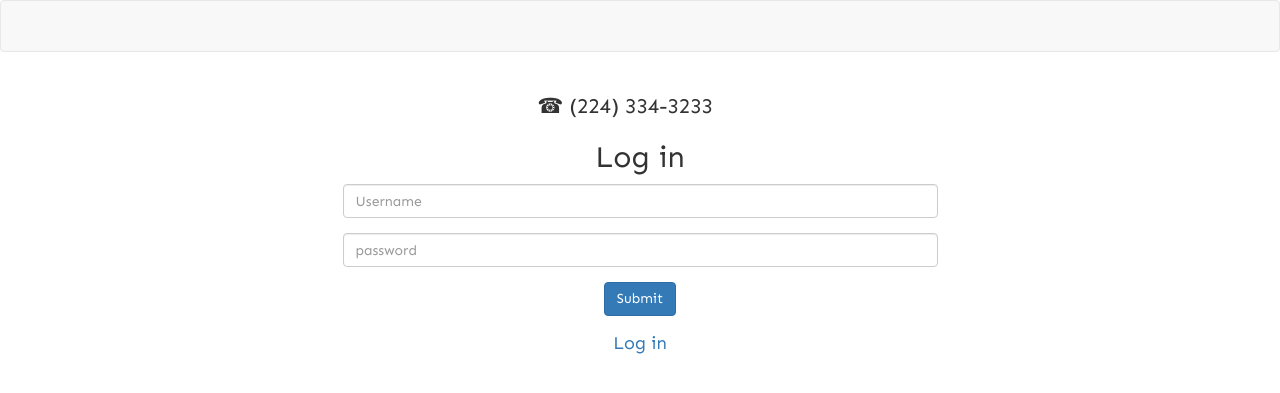
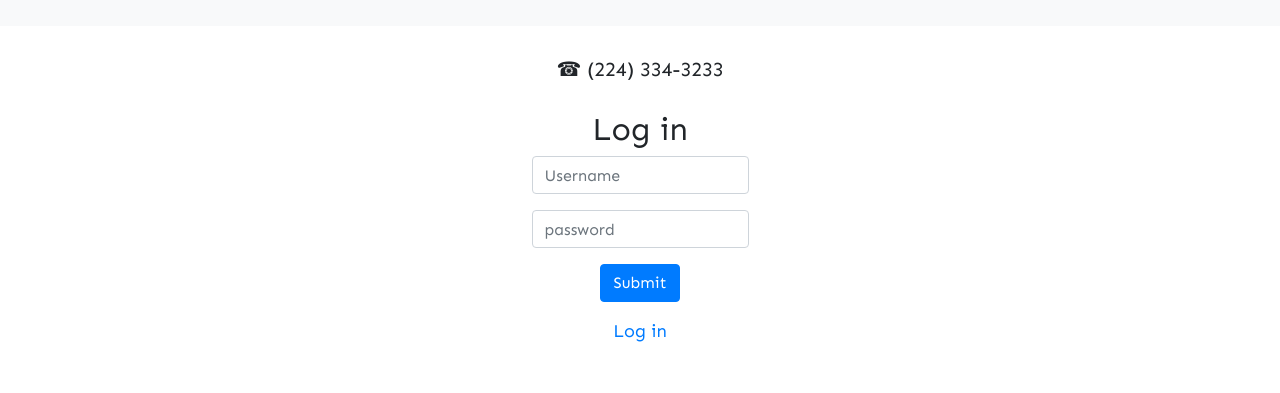
Before and after one commit to tveness/ctmutualaid, a Flask app: template templates/login.html in a window 1280 px wide. Shown: the top 393 px of the page. Run offline with Flask 2, Linux system fonts and the light colour scheme; the template is opened without the code that fills it, so the values that code supplies are empty; parts of the project's set-up code (start-up, migrations or seed data) failed here and were passed over; some libraries are stand-ins or nearby versions.

Commit message:
Updated to Bootstrap 4 (and RTL) Included possibility of jumbotron at bottom of page

```diff
--- a/mod.py
+++ b/mod.py
@@ -8,6 +8,7 @@ from validate_email import validate_email
 
 import config
 
+import re
 import sqlite3
 import string
 import json
@@ -249,8 +250,9 @@ def edit_page(lang, page="home"):
         ids={}
 #        print([i for i in request.form.keys()])
         for i in request.form.keys():
-            id=int(i.split('-',1)[0])
-            ids[id]=1
+            if(len(i.split('-',1))==2):
+                id=int(i.split('-',1)[0])
+                ids[id]=1
 
 
 
@@ -259,6 +261,12 @@ def edit_page(lang, page="home"):
             title=request.form[str(id)+"-title"]
             content=request.form[str(id)+"-content"]
             cursor.execute("UPDATE posts SET title=?, content=? where id=?",(title,content,id))
+        if "jumbo_title" in request.form.keys() and "jumbo_text" in request.form.keys():
+            jumbo_title=request.form['jumbo_title']
+            jumbo_text=request.form['jumbo_text']
+            pj=page+"-jumbo"
+            cursor.execute("UPDATE posts SET title=?, content=? where page_name=? and language=?",(jumbo_title,jumbo_text,pj,lang))
+
 
         conn.commit()
         conn.close()
@@ -325,8 +333,15 @@ def get_page_content(page,lang):
     to_return['langs']=cursor.fetchall()
     to_return['lang']=lang
 
+    #Jumbotron?
+    cursor.execute("SELECT * from posts where language=? AND page_name=?",(lang,page+"-jumbo"))
+    results=cursor.fetchone()
+    to_return['jumbo']=results
+
+
     conn.close()
     return to_return
+
 
 def get_page_vars(lang):
     to_return={}
--- a/templates/404.html
+++ b/templates/404.html
@@ -1,10 +1,10 @@
 {% extends "index.html" %}
 
 {% block content %}
-      <div class="container-fluid col-lg-8 col-lg-offset-2 row text-center">
+      <div class="container-fluid col-lg-8 mx-auto row justify-content-center text-center">
       <h2>404 not found</h2>
       </div>
-      <div class="container-fluid col-lg-8 col-lg-offset-2 row text-center" style="margin-bottom:40px;">
+      <div class="container-fluid col-lg-8 mx-auto row text-center justify-content-center" style="margin-bottom:40px;">
         Sorry, this page does not yet exist. If it is a missing translation, we'd love your help!
       </div>
 {% endblock %}
--- a/templates/activate_user.html
+++ b/templates/activate_user.html
@@ -7,7 +7,7 @@
 
       <form method="post">
 
-        <div class="table-responsive col-10">
+        <div class="table-responsive col-10 mx-auto">
           <table class="table">
         <tr> <th>Name</th> <th>Select</th></tr>
         {% for i in user_list %}
--- a/templates/index.html
+++ b/templates/index.html
@@ -1,15 +1,18 @@
 <!DOCTYPE html>
 
-<html lang="{{ content.lang }}">
+<html lang="{{ content.lang }}" {% if content.rtl==1 %}dir="rtl"{% endif %}>
 <head>
   		<meta charset="utf-8">
 		<meta name="viewport" content="width=device-width, initial-scale=1">
 <title> {{ content.site_name }} </title>
-  		<link rel="stylesheet" href="https://maxcdn.bootstrapcdn.com/bootstrap/3.4.1/css/bootstrap.min.css">
-      <link href="https://fonts.googleapis.com/css2?family=Sen&display=swap" rel="stylesheet">
-      {% if content.rtl==1 %}
-        <link rel="stylesheet" href="https://cdn.rawgit.com/morteza/bootstrap-rtl/v3.3.4/dist/css/bootstrap-rtl.min.css">
-      {% endif %}
+<!-- Latest compiled and minified CSS -->
+{% if content.rtl==1 %}
+<link rel="stylesheet" href="https://cdn.rtlcss.com/bootstrap/v4.2.1/css/bootstrap.min.css" integrity="sha384-vus3nQHTD+5mpDiZ4rkEPlnkcyTP+49BhJ4wJeJunw06ZAp+wzzeBPUXr42fi8If" crossorigin="anonymous">
+{% else %}
+<link rel="stylesheet" href="https://stackpath.bootstrapcdn.com/bootstrap/4.4.1/css/bootstrap.min.css" integrity="sha384-Vkoo8x4CGsO3+Hhxv8T/Q5PaXtkKtu6ug5TOeNV6gBiFeWPGFN9MuhOf23Q9Ifjh" crossorigin="anonymous">
+{% endif %}
+
+<link href="https://fonts.googleapis.com/css2?family=Sen&display=swap" rel="stylesheet">
       <style>
       .table th {
         text-align: center;
@@ -24,28 +27,23 @@ body{
 
 
       </head>
-
-<body id="index" class="home">
-
-  <nav class="navbar navbar-default">
-    <div class="container-fluid">
-	    <div class="navbar-header">
-  	    <a class="navbar-brand" href="/{{ content.lang }}">{{ content.display_site_name|markdown}}</a>
-	    </div>
+<body class="home">
+  <nav class="navbar navbar-light navbar-expand-sm bg-light">
+	    <a class="navbar-brand" href="/{{ content.lang }}">{{content.site_name}}</a>
         <ul class="nav navbar-nav">
           {% for p in content.pages %}
-            <li{% if p[0] == content.page %} class="active"{% endif %}><a href="/{{content.lang}}/{{ p[0] }}">{{ p[1] }}</a></li>
+            <li class="nav-item {% if p[0] == content.page %}active{% endif %}"><a class="nav-link" href="/{{content.lang}}/{{ p[0] }}">{{ p[1] }}</a></li>
           {% endfor %}
         </ul>
-	<ul class="nav navbar-nav {% if content.rtl ==1  %} navbar-left {% else %} navbar-right {% endif %}">
+	<ul class="nav navbar-nav ml-auto">
     {% for l in content.langs %}
-		<li><a href="/{{ l[0] }}/{{ content.page }}" {% if l[0] == content.lang %} class="active"{% endif %}>{{ l[1] }}</a></li>
+		<li class="nav-item"><a class="nav-link" href="/{{ l[0] }}/{{ content.page }}" {% if l[0] == content.lang %} class="active"{% endif %}>{{ l[1] }}</a></li>
     {% endfor %}
 	</ul>
     </div>
   </nav>
 
-<div class=" container-fluid col-lg-12 text-center row">
+<div class="jumbotron jumbotron-fluid text-center bg-white" style="margin-bottom:0px; padding-bottom:10px; padding-top:20px;">
 <h1>{{content.display_site_name|markdown}}</h1>
 <p class="lead"> ☎ (224) 334-3233 </p>
 {% if content.lead %}<p class="lead">{{ content.lead }}</p> {% endif %}
@@ -53,30 +51,35 @@ body{
 
 
 {% if content.page_content %}
-<div class="container-fluid text-center col-lg-12" id="page-content">
+<div class="fluid-container text-center col-lg-12" id="page-content" style="padding-bottom:20px;">
   {{ content.page_content|markdown }}
 </div>
 {% endif %}
 
 {% block content %}
 {% if content.posts %}
-<div class="panel-group container-fluid text-center">
+
+<div class="card-columns col-lg-12 ">
 {% for title,post_content in content.posts.items() %}
-   <div class="col-xs-12 col-sm-4">
-	  <div class="panel panel-primary text-center">
-	   <div class="panel-heading"> {{ title }} </div>
-	   <div class="panel-body text-left">
+   <div class="card">
+	   <div class="card-header bg-info text-white text-center"> {{ title }} </div>
+     <div class="card-body">
+     <p class="card-text">
       {{ post_content[1]|markdown }}
-			 </div>
-
+     </p>
     </div>
-    </div>
-    {%if loop.index %3==0 %}
-</div>
-<div class="panel-group container-fluid text-center">
-    {% endif %}
+  </div>
     {% endfor %}
   </div>
+
+{% endif %}
+
+{% if content.jumbo %}
+<div class="jumbotron jumbotron-fluid text-center bg-white" style="text-align:center; padding-top: 20px; padding-bottom:0px;">
+  <h2> {{content.jumbo[4]}}</h2>
+  {{content.jumbo[3]|markdown}}
+</div>
+
 {% endif %}
 
 
@@ -84,7 +87,7 @@ body{
 
       {% with messages = get_flashed_messages(with_categories=true) %}
       {% for category, message in messages %}
-<div class="container col-lg-8 col-lg-offset-2 text-center row alert-{{ category }}" > {{ message }} <br/></div>
+<div class="container col-lg-8 mx-auto text-center alert-{{ category }}" > {{ message }} <br/></div>
       {% endfor %}
       {% endwith %}
 
@@ -92,22 +95,22 @@ body{
 
 {% if content.footer %}
 <!-- Footer -->
-<div class="fluid-container col-lg-10 col-lg-offset-1 col-sm-12 text-center row" >
- {{ content.footer |markdown }}
+<div class="container col-lg-8 col-sm-12 offset-lg-2 text-center" style="padding-top:10px;">
+{{ content.footer |markdown }}
 </div>
 {% endif %}
 {% endblock %}
 
 <!-- Edit pencil -->
 {% if current_user.is_authenticated %}
-<div class="text-right col-lg-12 row" >
+<div class="text-right col-lg-12" >
   <a href="/edit/{{content.lang}}/{{content.page}}">✎</a>
   &nbsp;
 </div>
 {% endif %}
 
 <!-- Login -->
-<div class="col-lg-10 col-lg-offset-1 text-center row">
+<div class="col-lg-10 mx-auto text-center">
 {% if current_user.is_authenticated %}Logged in as {{current_user.get_id()}} <a href="/mod-panel">Moderator panel</a><br/><a href="/logout?next={{request.url}}">Log out</a<{% else %}<a href="/login?next={{request.url}}">Log in</a>{%endif%}
 </div>
 
--- a/templates/login.html
+++ b/templates/login.html
@@ -4,19 +4,19 @@
   {% extends "index.html" %}
 
     {% block content %}
-    <div class="container-fluid text-center" id="page-content">
+    <div class="fluid-container text-center" id="page-content">
 
       <h2>Log in</h2>
 
-        <div class="col-sm-12 col-lg-6 col-lg-offset-3 fluid-container text-center row">
+        <div class="col-sm-12 col-lg-6 container row mx-auto justify-content-center align-items-center">
       <form method="post">
-        <div class="col-10 form-group">
+        <div class="col-lg-12 mx-auto form-group">
           <input type="text" class="form-control" name=username placeholder="Username">
         </div>
-        <div class="col-10 form-group">
+        <div class="col-lg-12 mx-auto form-group">
           <input type="password" class="form-control" name=password placeholder="password">
         </div>
-        <div class="col-10 form-group">
+        <div class="col-lg-12 mx-auto form-group">
         <button type="submit" class="btn btn-primary">Submit</button>
         </div>
       </form>
--- a/templates/panel.html
+++ b/templates/panel.html
@@ -1,11 +1,11 @@
 {% extends "index.html" %}
 
 {% block content %}
-      <div class="container-fluid col-lg-8 col-lg-offset-2 row text-center">
+        <div class="col-sm-12 col-lg-6 container row mx-auto justify-content-center align-items-center">
       <h2>Moderator panel</h2>
       </div>
-      <div class="container-fluid col-lg-8 col-lg-offset-2 row text-center">
-      <ul style="list-style-type: none; padding-left: 0px;">
+      <div class="mx-auto container-fluid col-lg-8 row text-center">
+      <ul class="mx-auto" style="list-style-type: none; padding-left: 0px;">
         <li> <a href="/add-user">Add user</a> </li>
         <li> <a href="/activate-user">Activate user</a> </li>
         <li> <a href="/view-resources">View submitted resources</a></li>
--- a/templates/table-view.html
+++ b/templates/table-view.html
@@ -7,7 +7,7 @@
 
       <form method="post">
 
-        <div class="table-responsive col-10">
+        <div class="table-responsive col-10 mx-auto">
           <table class="table">
             <tr> {% for coltitle in coltitles %} <td> {{coltitle}} </td> {%endfor%}</tr>
         {% for r in rows %}
--- a/templates/view-resources.html
+++ b/templates/view-resources.html
@@ -7,7 +7,7 @@
 
       <form method="post">
 
-        <div class="table-responsive col-10">
+        <div class="table-responsive col-10 mx-auto">
           <table class="table">
         <tr> <th>Description</th> <th>Link</th> <th>Category</th> <th>Remove from list (I have added to site)</th></tr>
         {% for i in resource_list %}
```
Also changed, not shown: templates/add_user.html (+5 -5 lines), templates/edit.html (+16 -10 lines), templates/submit.html (+4 -4 lines).
